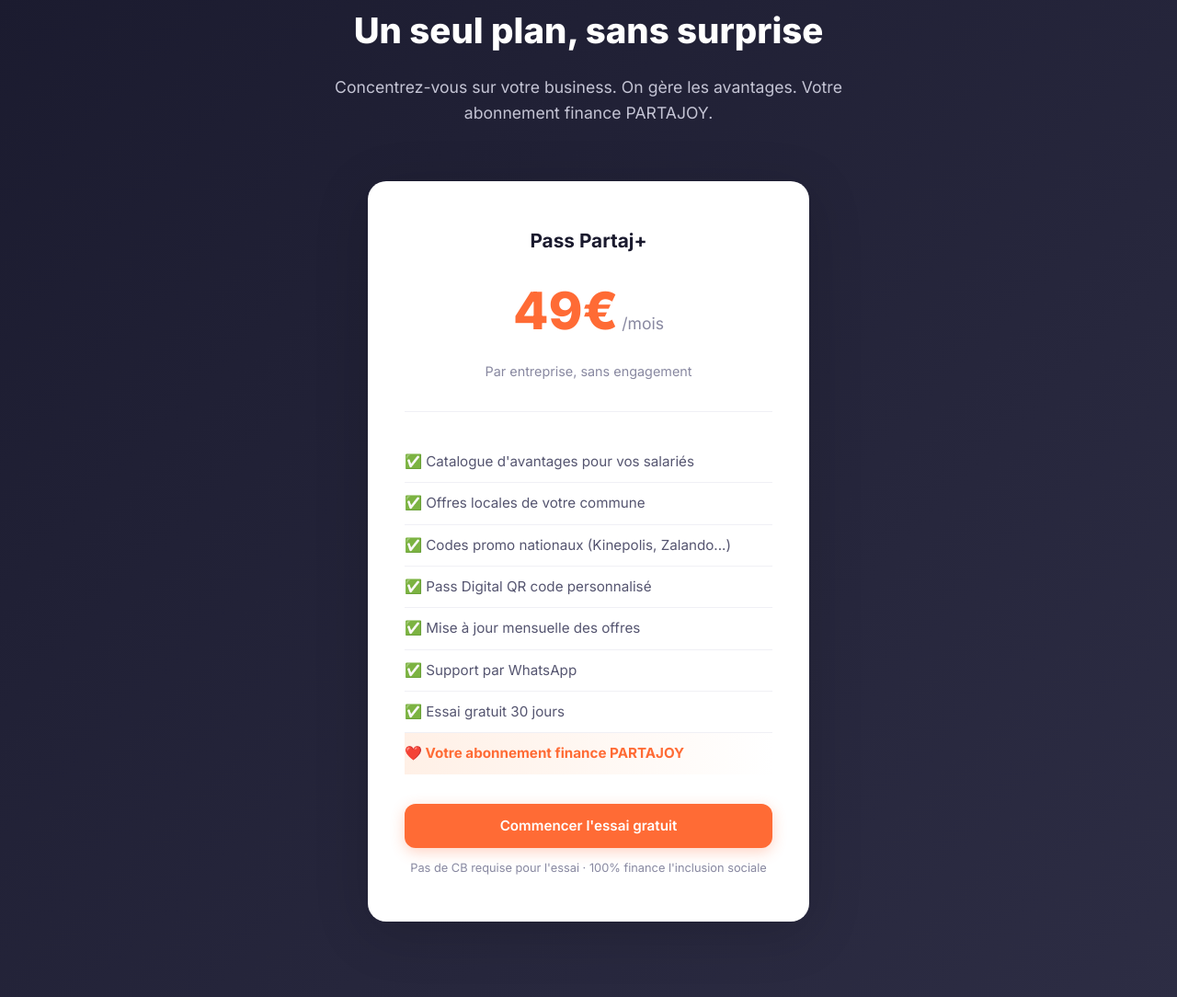
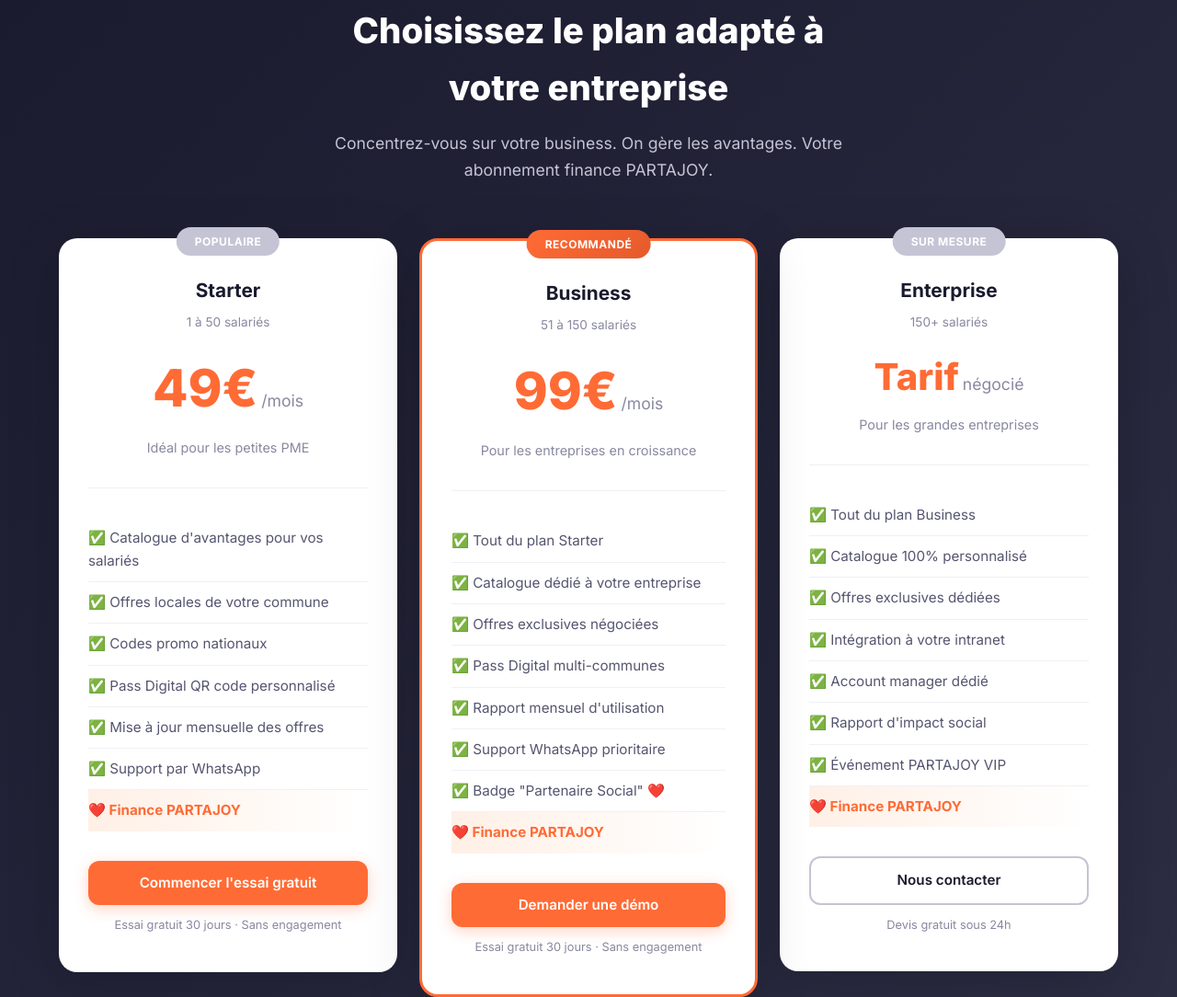
Before and after one commit to lahouch/partaj-plus, a plain HTML site: page index.html in a window 1280 px wide. Shown: the part 7004-8088 px from the top of the page at 92% size. Drawn offline with Linux system fonts and the light colour scheme.

Commit message:
Ajout des 3 plans tarifaires (Starter/Business/Enterprise)

```diff
--- a/index.html
+++ b/index.html
@@ -453,31 +453,85 @@
         <div class="container">
             <div class="section-header">
                 <span class="section-tag">Tarifs transparents</span>
-                <h2>Un seul plan, sans surprise</h2>
+                <h2>Choisissez le plan adapté à votre entreprise</h2>
                 <p>Concentrez-vous sur votre business. On gère les avantages. Votre abonnement finance PARTAJOY.</p>
             </div>
             <div class="pricing-cards">
+                <!-- STARTER -->
                 <div class="pricing-card">
+                    <div class="pricing-badge">Populaire</div>
                     <div class="pricing-header">
-                        <h3>Pass Partaj+</h3>
+                        <h3>Starter</h3>
+                        <p class="pricing-subtitle">1 à 50 salariés</p>
                         <div class="pricing-price">
                             <span class="price-amount">49€</span>
                             <span class="price-period">/mois</span>
                         </div>
-                        <p class="pricing-desc">Par entreprise, sans engagement</p>
+                        <p class="pricing-desc">Idéal pour les petites PME</p>
                     </div>
                     <ul class="pricing-features">
                         <li>✅ Catalogue d'avantages pour vos salariés</li>
                         <li>✅ Offres locales de votre commune</li>
-                        <li>✅ Codes promo nationaux (Kinepolis, Zalando...)</li>
+                        <li>✅ Codes promo nationaux</li>
                         <li>✅ Pass Digital QR code personnalisé</li>
                         <li>✅ Mise à jour mensuelle des offres</li>
                         <li>✅ Support par WhatsApp</li>
-                        <li>✅ Essai gratuit 30 jours</li>
-                        <li class="feature-impact">❤️ Votre abonnement finance PARTAJOY</li>
+                        <li class="feature-impact">❤️ Finance PARTAJOY</li>
                     </ul>
                     <a href="#contact" class="btn btn-primary btn-block">Commencer l'essai gratuit</a>
-                    <p class="pricing-note">Pas de CB requise pour l'essai · 100% finance l'inclusion sociale</p>
+                    <p class="pricing-note">Essai gratuit 30 jours · Sans engagement</p>
+                </div>
+
+                <!-- BUSINESS -->
+                <div class="pricing-card pricing-card-featured">
+                    <div class="pricing-badge featured">Recommandé</div>
+                    <div class="pricing-header">
+                        <h3>Business</h3>
+                        <p class="pricing-subtitle">51 à 150 salariés</p>
+                        <div class="pricing-price">
+                            <span class="price-amount">99€</span>
+                            <span class="price-period">/mois</span>
+                        </div>
+                        <p class="pricing-desc">Pour les entreprises en croissance</p>
+                    </div>
+                    <ul class="pricing-features">
+                        <li>✅ Tout du plan Starter</li>
+                        <li>✅ Catalogue dédié à votre entreprise</li>
+                        <li>✅ Offres exclusives négociées</li>
+                        <li>✅ Pass Digital multi-communes</li>
+                        <li>✅ Rapport mensuel d'utilisation</li>
+                        <li>✅ Support WhatsApp prioritaire</li>
+                        <li>✅ Badge "Partenaire Social" ❤️</li>
+                        <li class="feature-impact">❤️ Finance PARTAJOY</li>
+                    </ul>
+                    <a href="#contact" class="btn btn-primary btn-block">Demander une démo</a>
+                    <p class="pricing-note">Essai gratuit 30 jours · Sans engagement</p>
+                </div>
+
+                <!-- ENTERPRISE -->
+                <div class="pricing-card">
+                    <div class="pricing-badge">Sur mesure</div>
+                    <div class="pricing-header">
+                        <h3>Enterprise</h3>
+                        <p class="pricing-subtitle">150+ salariés</p>
+                        <div class="pricing-price">
+                            <span class="price-custom">Tarif</span>
+                            <span class="price-period">négocié</span>
+                        </div>
+                        <p class="pricing-desc">Pour les grandes entreprises</p>
+                    </div>
+                    <ul class="pricing-features">
+                        <li>✅ Tout du plan Business</li>
+                        <li>✅ Catalogue 100% personnalisé</li>
+                        <li>✅ Offres exclusives dédiées</li>
+                        <li>✅ Intégration à votre intranet</li>
+                        <li>✅ Account manager dédié</li>
+                        <li>✅ Rapport d'impact social</li>
+                        <li>✅ Événement PARTAJOY VIP</li>
+                        <li class="feature-impact">❤️ Finance PARTAJOY</li>
+                    </ul>
+                    <a href="#contact" class="btn btn-outline btn-block">Nous contacter</a>
+                    <p class="pricing-note">Devis gratuit sous 24h</p>
                 </div>
             </div>
         </div>
@@ -515,7 +569,7 @@
                         <span class="faq-icon">+</span>
                     </button>
                     <div class="faq-answer">
-                        <p>Aucun engagement. Vous payez 49€/mois et vous pouvez annuler à tout moment. L'essai de 30 jours est entièrement gratuit, sans CB requise.</p>
+                        <p>Aucun engagement. Vous payez votre forfait mensuel et vous pouvez annuler à tout moment. L'essai de 30 jours est entièrement gratuit, sans CB requise. Les tarifs : Starter (1-50 salariés) à 49€/mois, Business (51-150 salariés) à 99€/mois, Enterprise (150+) sur mesure.</p>
                     </div>
                 </div>
                 <div class="faq-item">
--- a/style.css
+++ b/style.css
@@ -754,17 +754,53 @@
 }
 
 .pricing-cards {
-    display: flex;
-    justify-content: center;
+    display: grid;
+    grid-template-columns: repeat(3, 1fr);
+    gap: 24px;
+    align-items: start;
 }
 
 .pricing-card {
     background: var(--white);
     border-radius: var(--radius-lg);
-    padding: 48px 40px;
-    max-width: 480px;
-    width: 100%;
+    padding: 40px 32px;
     box-shadow: var(--shadow-xl);
+    position: relative;
+    transition: var(--transition);
+}
+
+.pricing-card:hover {
+    transform: translateY(-4px);
+}
+
+.pricing-card-featured {
+    transform: scale(1.05);
+    border: 3px solid var(--primary);
+    z-index: 2;
+}
+
+.pricing-card-featured:hover {
+    transform: scale(1.05) translateY(-4px);
+}
+
+.pricing-badge {
+    position: absolute;
+    top: -12px;
+    left: 50%;
+    transform: translateX(-50%);
+    background: var(--gray-300);
+    color: var(--white);
+    padding: 6px 20px;
+    border-radius: 50px;
+    font-size: 0.75rem;
+    font-weight: 700;
+    text-transform: uppercase;
+    letter-spacing: 0.5px;
+    white-space: nowrap;
+}
+
+.pricing-badge.featured {
+    background: linear-gradient(135deg, var(--primary), var(--primary-dark));
 }
 
 .pricing-header {
@@ -778,6 +814,12 @@
     font-size: 1.3rem;
     font-weight: 700;
     color: var(--dark);
+    margin-bottom: 8px;
+}
+
+.pricing-subtitle {
+    font-size: 0.85rem;
+    color: var(--gray-500);
     margin-bottom: 16px;
 }
 
@@ -790,6 +832,12 @@
 
 .price-amount {
     font-size: 3.5rem;
+    font-weight: 800;
+    color: var(--primary);
+}
+
+.price-custom {
+    font-size: 2.5rem;
     font-weight: 800;
     color: var(--primary);
 }
@@ -1513,6 +1561,19 @@
         padding: 32px 24px;
     }
 
+    .pricing-card-featured {
+        transform: none;
+    }
+
+    .pricing-card-featured:hover {
+        transform: translateY(-4px);
+    }
+
+    .pricing-cards {
+        grid-template-columns: 1fr;
+        gap: 32px;
+    }
+
     .price-amount {
         font-size: 2.8rem;
     }
```
Also changed, not shown: logos.html (added, +163 -0 lines).
